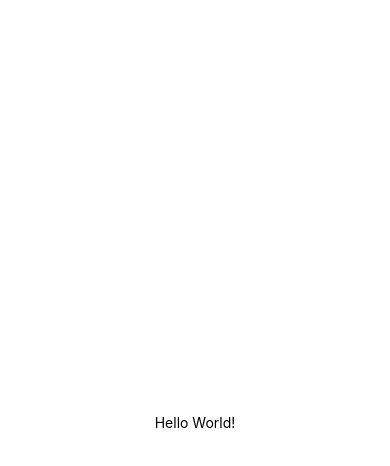
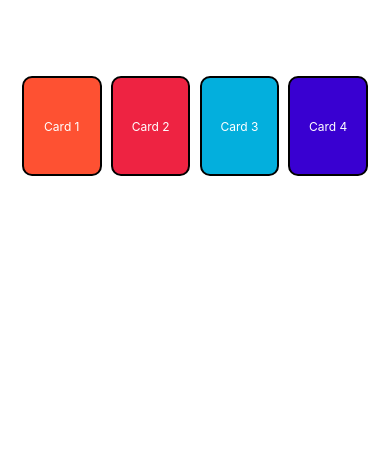
Before and after one commit to dhawal-793/react-native-app_1, a React Native app: screen / in a window 390 px wide. Shown: the top 466 px of the page. Built offline with nearby package versions, Linux system fonts and the light colour scheme.

Commit message:
Added FlatCards inside App

```diff
--- a/App.tsx
+++ b/App.tsx
@@ -1,10 +1,10 @@
-import { View, Text, StyleSheet } from 'react-native';
-import React from 'react';
+import { View, StyleSheet } from 'react-native';
+import FlatCards from './components/FlatCards';
 
 const App = (): JSX.Element => {
   return (
     <View style={styles.container}>
-      <Text>Hello World!</Text>
+      <FlatCards />
     </View>
   );
 };
@@ -12,7 +12,9 @@ const App = (): JSX.Element => {
 const styles = StyleSheet.create({
   container: {
     flex: 1,
-    justifyContent: 'center',
+    padding: 14,
+    gap: 10,
+    // justifyContent: 'center',
     alignItems: 'center',
   },
 });
```
